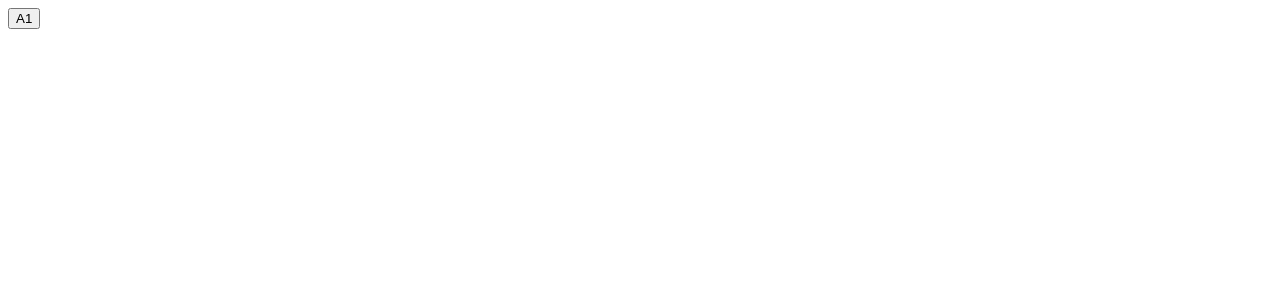
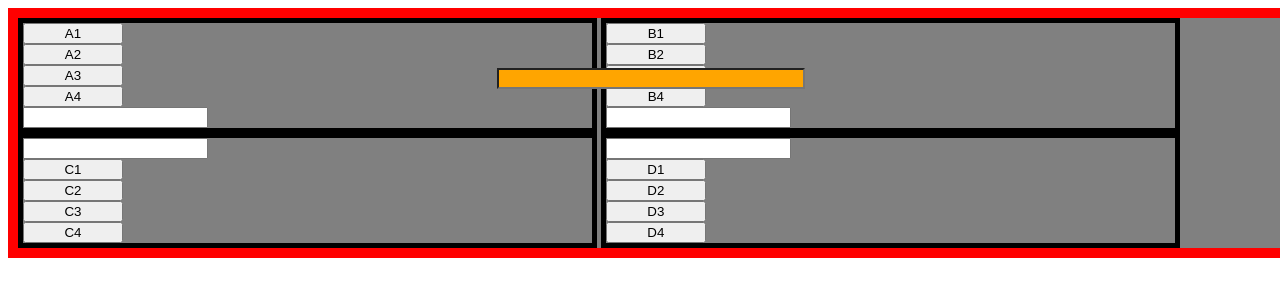
Before and after one commit to Kizo1312/Asocijacije, a plain HTML site: page index.html in a window 1280 px wide. Drawn offline with Linux system fonts and the light colour scheme.

Commit message:
Alo (#1)
* 1% done

* still 1%

```diff
--- a/index.html
+++ b/index.html
@@ -4,10 +4,72 @@
     <meta charset="UTF-8" />
     <meta name="viewport" content="width=device-width, initial-scale=1.0" />
     <title>Asocijacije(Srbija)</title>
+    <link rel="stylesheet" href="styles.css" />
   </head>
   <body>
-    <button onclick="onClick()">A1</button>
-    <div id="sunce"></div>
+    <div class="Parent">
+      <div class="big">
+        <button onclick="onClick(0)" class="button">A1</button>
+        <br />
+        <button onclick="onClick(1)" class="button">A2</button>
+        <br />
+        <button onclick="onClick(2)" class="button">A3</button>
+        <br />
+        <button onclick="onClick(3)" class="button">A4</button>
+        <br />
+        <div class="maloRijesenje">
+          <input
+            type="text"
+            class="maloRijesenje"
+            onkeypress="zaMaloRijesenje(event, 0)"
+          />
+        </div>
+      </div>
+      <div class="big">
+        <button onclick="onClick(4)" class="button">B1</button>
+        <br />
+        <button onclick="onClick(5)" class="button">B2</button>
+        <br />
+        <button onclick="onClick(6)" class="button">B3</button>
+        <br />
+        <button onclick="onClick(7)" class="button">B4</button>
+        <br />
+        <div class="maloRijesenje">
+          <input
+            type="text"
+            class="maloRijesenje"
+            onkeypress="zaMaloRijesenje(event, 1)"
+          />
+        </div>
+      </div>
+      <div class="Glavni rijesenje" id="tocni" id="Centar">
+        <input type="text" onkeypress="ZaCentar(event)" id="Centar" />
+      </div>
+      <div class="big">
+        <div class="maloRijesenje">
+          <input type="text" onkeypress="zaMaloRijesenje(event, 2)" />
+        </div>
+        <button onclick="onClick(8)" class="button">C1</button>
+        <br />
+        <button onclick="onClick(9)" class="button">C2</button>
+        <br />
+        <button onclick="onClick(10)" class="button">C3</button>
+        <br />
+        <button onclick="onClick(11)" class="button">C4</button>
+      </div>
+      <div class="big">
+        <div class="maloRijesenje">
+          <input type="text" onkeypress="zaMaloRijesenje(event, 3)" />
+        </div>
+        <button onclick="onClick(12)" class="button">D1</button>
+        <br />
+        <button onclick="onClick(13)" class="button">D2</button>
+        <br />
+        <button onclick="onClick(14)" class="button">D3</button>
+        <br />
+        <button onclick="onClick(15)" class="button">D4</button>
+      </div>
+    </div>
     <script src="script.js"></script>
   </body>
 </html>
--- a/script.js
+++ b/script.js
@@ -1,4 +1,17 @@
-function onClick() {
-  let sunce = document.getElementById("sunce");
-  sunce.innerHTML = "Sunce";
+function onClick(s) {
+  let sunce = document.getElementsByClassName("button");
+  sunce[s].innerHTML = "Sunce";
 }
+function ZaCentar(event) {
+  if (event.key == "Enter") {
+    let tocan = document.getElementById("tocni");
+    tocan.innerHTML = "nije";
+  }
+}
+function zaMaloRijesenje(event, i) {
+  if (event.key == "Enter") {
+    console.log[i];
+    let tocan = document.getElementsByClassName("maloRijesenje");
+    tocan[i].innerHTML = "nije";
+  }
+}
--- a/styles.css
+++ b/styles.css
@@ -0,0 +1,48 @@
+.button {
+  width: 100px;
+  display: inline;
+}
+/* .rijesenje {
+  width: 100px;
+  height: 20px;
+} */
+/* .big {
+    margin: 10px;
+  width: 45%;
+  height: 50%;
+  position: relative;
+  display: inline-block;
+  border: 5px solid;
+} */
+.big {
+  width: 45%;
+  height: 50%;
+  position: relative;
+  display: inline-block;
+  border: 5px solid;
+}
+
+.Parent {
+  background-color: gray;
+  width: 100%;
+  height: 100%;
+  position: relative;
+  /* position: 50%; */
+  border: 10px red solid;
+}
+#Centar {
+  background: orange;
+  width: 300px;
+  position: absolute;
+  top: 65%;
+  left: 37%;
+  margin: -50px 0 0 -50px;
+}
+.Glavni {
+  background: orange;
+  width: 300px;
+  position: absolute;
+  top: 65%;
+  left: 37%;
+  margin: -50px 0 0 -50px;
+}
```
